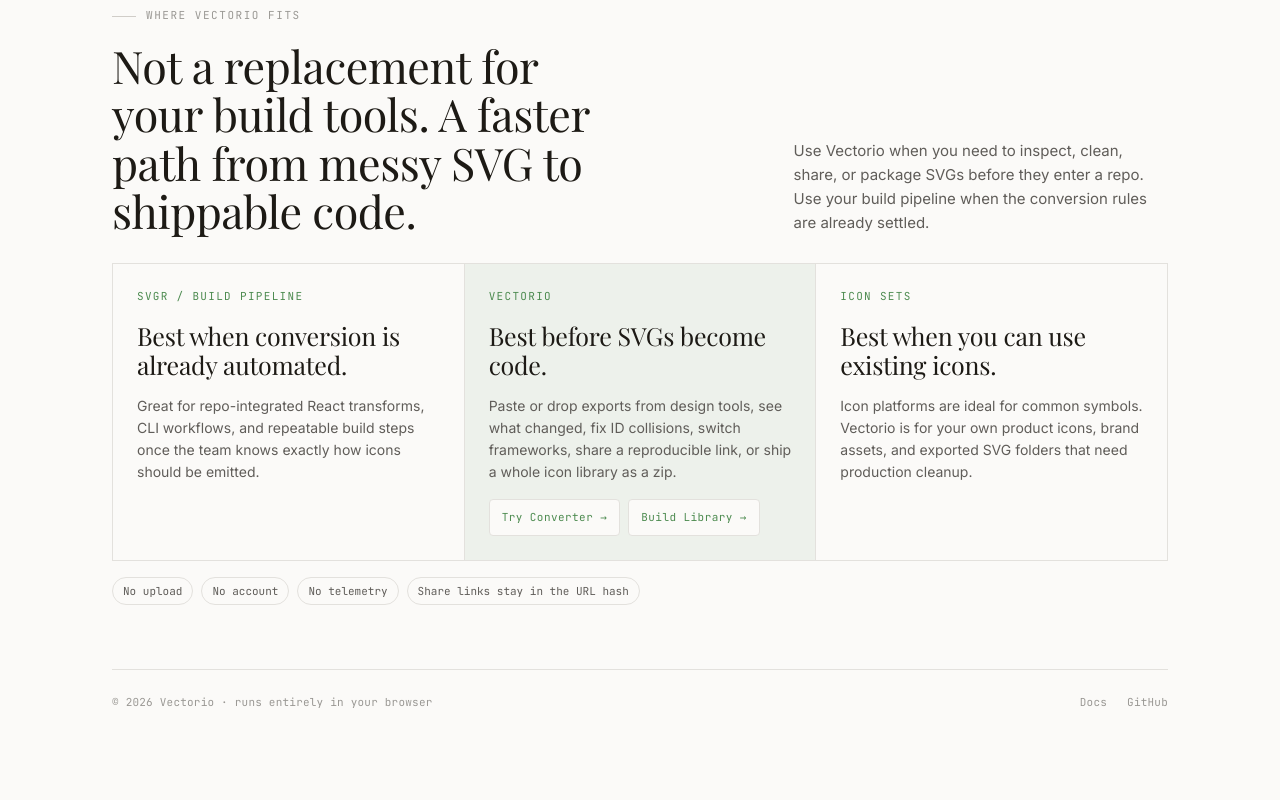
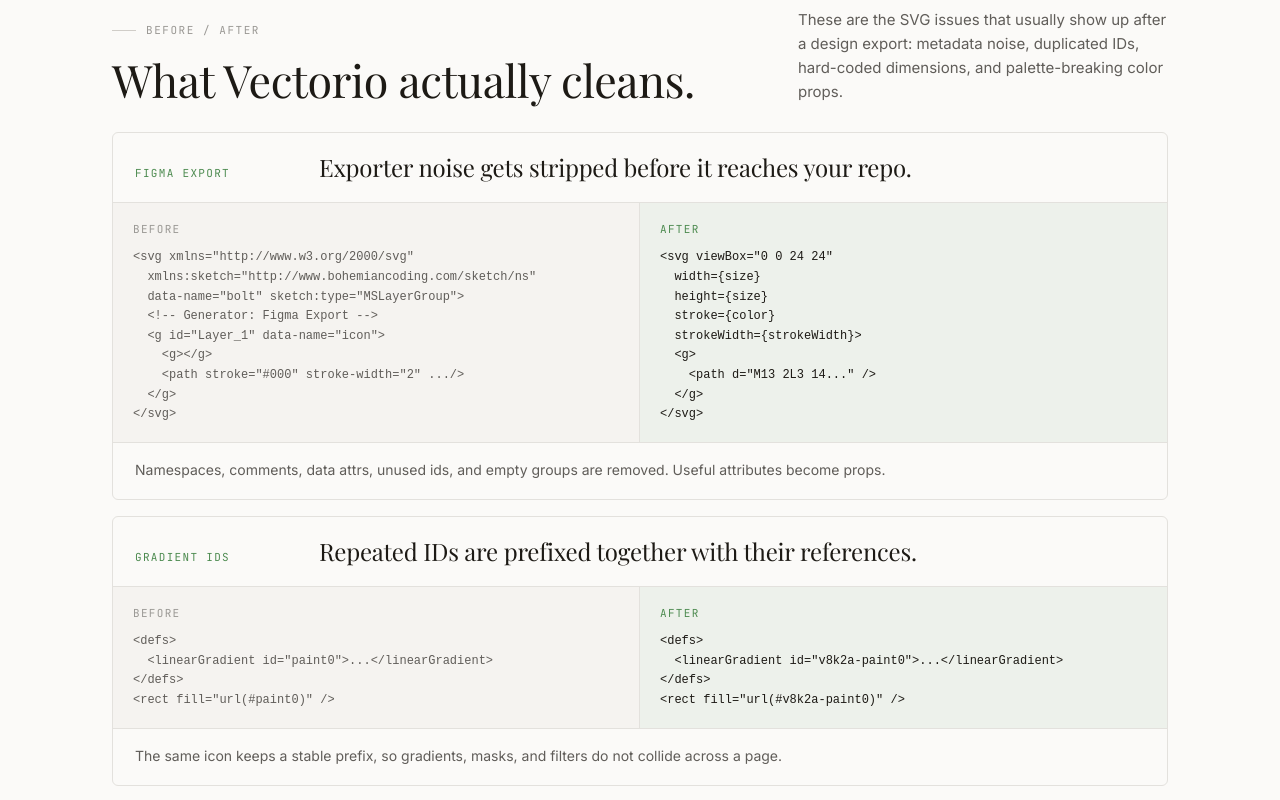
Before and after one commit to berkinduz/vectorio, a React (Vite) app: page / in a window 1280 px wide. Shown: the part 1860-2660 px from the top of the page. Built offline with nearby package versions, Linux system fonts and the light colour scheme; a web font is replaced by a local one.

Commit message:
feat: add SVG cleanup before-after examples

```diff
--- a/src/screens/Landing.jsx
+++ b/src/screens/Landing.jsx
@@ -1,6 +1,57 @@
 import { useState } from "react";
 import { Vek } from "../lib/engine.js";
 import { useConverter, FrameworkTabs, CodeBlock, CopyButton } from "../components.jsx";
+
+const BEFORE_AFTER = [
+  {
+    label: "Figma export",
+    title: "Exporter noise gets stripped before it reaches your repo.",
+    before: `<svg xmlns="http://www.w3.org/2000/svg"
+  xmlns:sketch="http://www.bohemiancoding.com/sketch/ns"
+  data-name="bolt" sketch:type="MSLayerGroup">
+  <!-- Generator: Figma Export -->
+  <g id="Layer_1" data-name="icon">
+    <g></g>
+    <path stroke="#000" stroke-width="2" .../>
+  </g>
+</svg>`,
+    after: `<svg viewBox="0 0 24 24"
+  width={size}
+  height={size}
+  stroke={color}
+  strokeWidth={strokeWidth}>
+  <g>
+    <path d="M13 2L3 14..." />
+  </g>
+</svg>`,
+    note: "Namespaces, comments, data attrs, unused ids, and empty groups are removed. Useful attributes become props.",
+  },
+  {
+    label: "Gradient IDs",
+    title: "Repeated IDs are prefixed together with their references.",
+    before: `<defs>
+  <linearGradient id="paint0">...</linearGradient>
+</defs>
+<rect fill="url(#paint0)" />`,
+    after: `<defs>
+  <linearGradient id="v8k2a-paint0">...</linearGradient>
+</defs>
+<rect fill="url(#v8k2a-paint0)" />`,
+    note: "The same icon keeps a stable prefix, so gradients, masks, and filters do not collide across a page.",
+  },
+  {
+    label: "Multicolor icons",
+    title: "Palettes stay intact instead of being flattened to one color.",
+    before: `<path fill="#f4c77a" />
+<path fill="#e8a84a" />
+<circle fill="#ffffff" />`,
+    after: `<path fill="#f4c77a" />
+<path fill="#e8a84a" />
+<circle fill="#ffffff" />
+// color prop is disabled`,
+    note: "Vectorio detects multiple real colors and avoids generating a color prop that would break the original artwork.",
+  },
+];
 
 export function Landing({ setView }) {
   const conv = useConverter();
@@ -174,6 +225,38 @@
         </div>
       </div>
 
+      <section className="before-after" aria-labelledby="before-after-heading">
+        <div className="before-after-head">
+          <div>
+            <div className="eyebrow">Before / after</div>
+            <h2 id="before-after-heading" className="before-after-title">What Vectorio actually cleans.</h2>
+          </div>
+          <p>These are the SVG issues that usually show up after a design export: metadata noise, duplicated IDs, hard-coded dimensions, and palette-breaking color props.</p>
+        </div>
+
+        <div className="before-after-grid">
+          {BEFORE_AFTER.map((item) => (
+            <article className="ba-card" key={item.label}>
+              <div className="ba-card-head">
+                <span>{item.label}</span>
+                <h3>{item.title}</h3>
+              </div>
+              <div className="ba-code-pair">
+                <div className="ba-code-block">
+                  <div className="ba-code-label">Before</div>
+                  <pre><code>{item.before}</code></pre>
+                </div>
+                <div className="ba-code-block after">
+                  <div className="ba-code-label">After</div>
+                  <pre><code>{item.after}</code></pre>
+                </div>
+              </div>
+              <p>{item.note}</p>
+            </article>
+          ))}
+        </div>
+      </section>
+
       <section className="positioning" aria-labelledby="positioning-heading">
         <div className="positioning-head">
           <div>
--- a/src/styles.css
+++ b/src/styles.css
@@ -685,6 +685,116 @@
 }
 .feature-cta:hover { border-bottom-color: var(--accent); }
 
+.before-after {
+  margin-top: 96px;
+  padding-top: 48px;
+  border-top: 1px solid var(--rule);
+}
+.before-after-head {
+  display: grid;
+  grid-template-columns: minmax(0, 1fr) minmax(280px, 0.58fr);
+  gap: 48px;
+  align-items: end;
+  margin-bottom: 28px;
+}
+.before-after-head .eyebrow { margin-bottom: 18px; }
+.before-after-head > p {
+  font-size: 15px;
+  line-height: 1.6;
+  color: var(--fg-muted);
+  max-width: 44ch;
+}
+.before-after-title {
+  font-family: var(--serif);
+  font-weight: 400;
+  font-size: clamp(30px, 3.5vw, 46px);
+  line-height: 1.08;
+  letter-spacing: -0.01em;
+  color: var(--fg);
+}
+.before-after-grid {
+  display: grid;
+  gap: 16px;
+}
+.ba-card {
+  border: 1px solid var(--rule);
+  border-radius: 6px;
+  overflow: hidden;
+  background: var(--bg);
+}
+.ba-card-head {
+  display: grid;
+  grid-template-columns: 160px minmax(0, 1fr);
+  gap: 24px;
+  padding: 20px 22px;
+  border-bottom: 1px solid var(--rule);
+  align-items: baseline;
+}
+.ba-card-head span,
+.ba-code-label {
+  font-family: var(--mono);
+  font-size: 11px;
+  letter-spacing: 0.12em;
+  text-transform: uppercase;
+  color: var(--accent);
+}
+.ba-card-head h3 {
+  font-family: var(--serif);
+  font-weight: 400;
+  font-size: 24px;
+  line-height: 1.18;
+  letter-spacing: -0.01em;
+  color: var(--fg);
+}
+.ba-code-pair {
+  display: grid;
+  grid-template-columns: repeat(2, minmax(0, 1fr));
+}
+.ba-code-block {
+  min-width: 0;
+  padding: 18px 20px;
+  border-right: 1px solid var(--rule);
+  background: var(--bg-sunk);
+}
+.ba-code-block.after {
+  border-right: none;
+  background: var(--accent-soft);
+}
+.ba-code-label {
+  color: var(--fg-faint);
+  margin-bottom: 10px;
+}
+.ba-code-block.after .ba-code-label { color: var(--accent); }
+.ba-code-block pre {
+  overflow-x: auto;
+  font-family: var(--mono);
+  font-size: 12px;
+  line-height: 1.55;
+  color: var(--fg-muted);
+}
+.ba-code-block.after pre { color: var(--fg); }
+.ba-card > p {
+  padding: 16px 22px 18px;
+  border-top: 1px solid var(--rule);
+  color: var(--fg-muted);
+  font-size: 14px;
+  line-height: 1.6;
+}
+@media (max-width: 900px) {
+  .before-after-head,
+  .ba-card-head,
+  .ba-code-pair {
+    grid-template-columns: 1fr;
+  }
+  .ba-code-block {
+    border-right: none;
+    border-bottom: 1px solid var(--rule);
+  }
+  .ba-code-block.after {
+    border-bottom: none;
+  }
+}
+
 .positioning {
   margin-top: 96px;
   padding-top: 48px;
```
